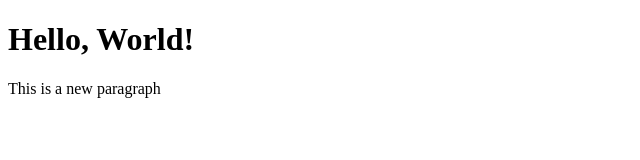
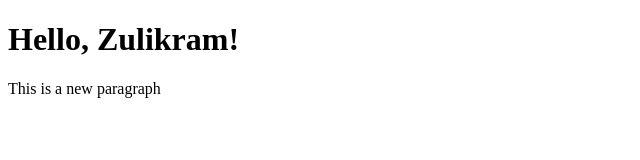
Before and after one commit to Zuli-kram/webdev_lab_1, a plain HTML site: page index.html in a window 1280 px wide. Shown: the whole page, without its empty margins (0-640 px from the left). Drawn offline with Linux system fonts and the light colour scheme.

Commit message:
Hello, Zulikram!

```diff
--- a/index.html
+++ b/index.html
@@ -7,7 +7,7 @@
 
 </head>
 <body>
-    <h1>Hello, World!</h1>
+    <h1>Hello, Zulikram!</h1>
     <p>This is a new paragraph</p>
 </body>
 </html>
```
